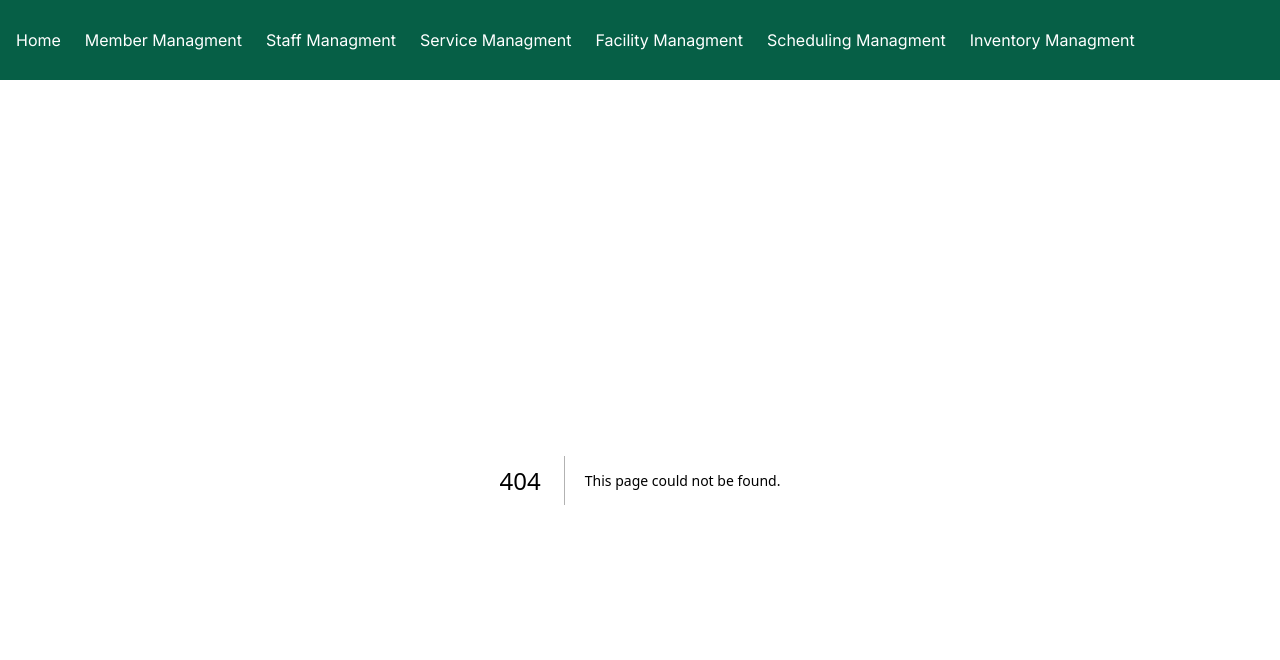
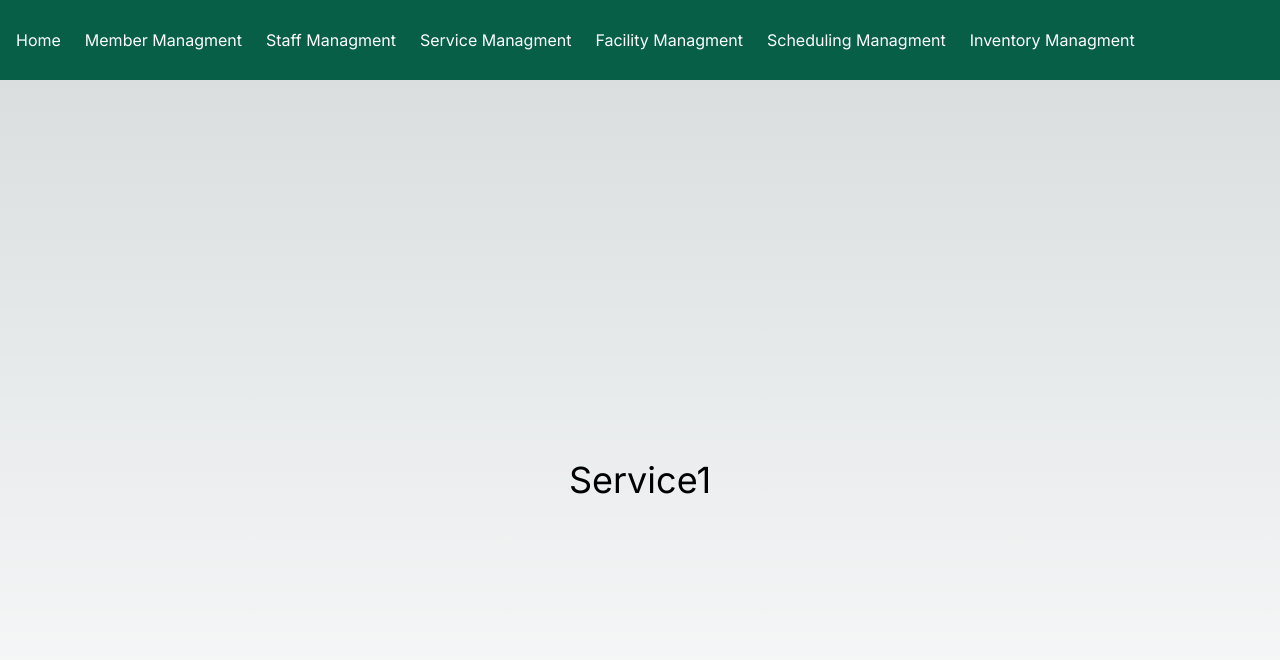
Before and after one commit to VinKnee13/vinknee13, a Next.js app: page /member in a window 1280 px wide. Before the commit this address had no page. Shown: the top 660 px of the page. Built offline with nearby package versions, Linux system fonts and the light colour scheme.

Commit message:
Create page.tsx

```diff
--- /dev/null
+++ b/src/app/member/page.tsx
@@ -0,0 +1,9 @@
+import React from "react";
+
+export default function facilityManagment() {
+  return (
+    <main className="flex min-h-screen flex-col items-center justify-around p-24">
+      <h1 className="text-4xl">Service1</h1>
+    </main>
+  );
+}
```
